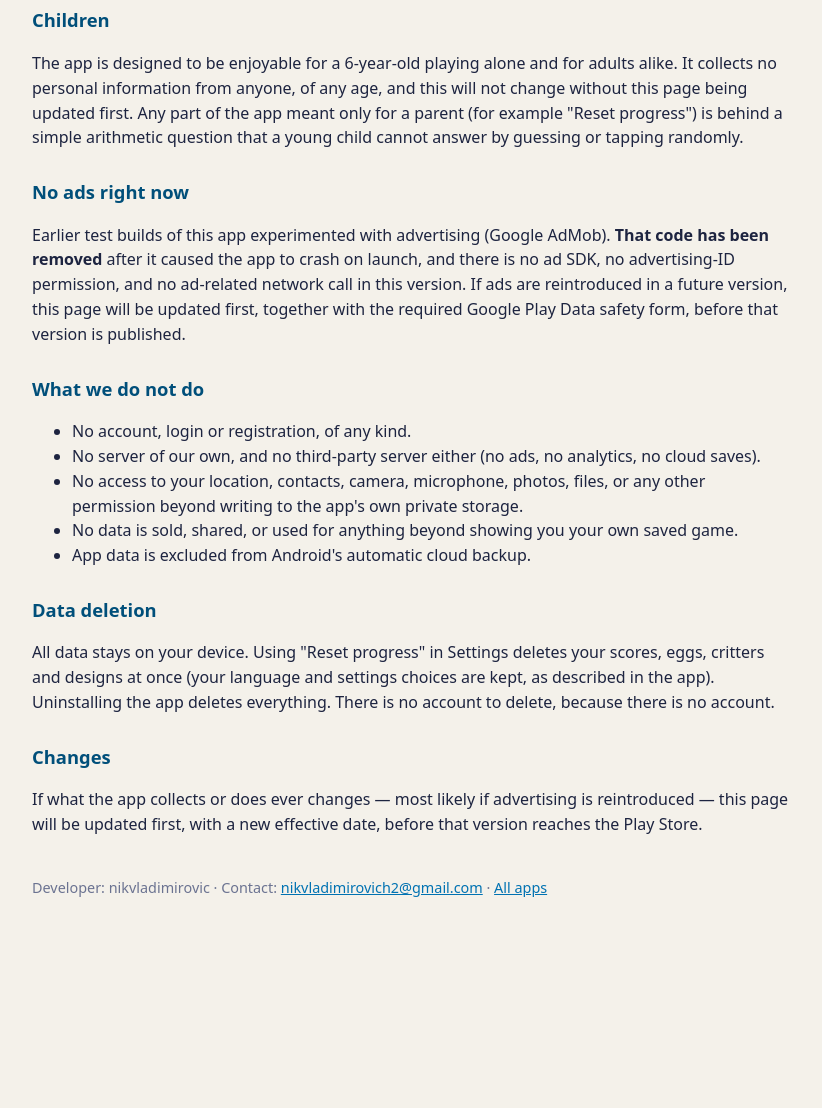
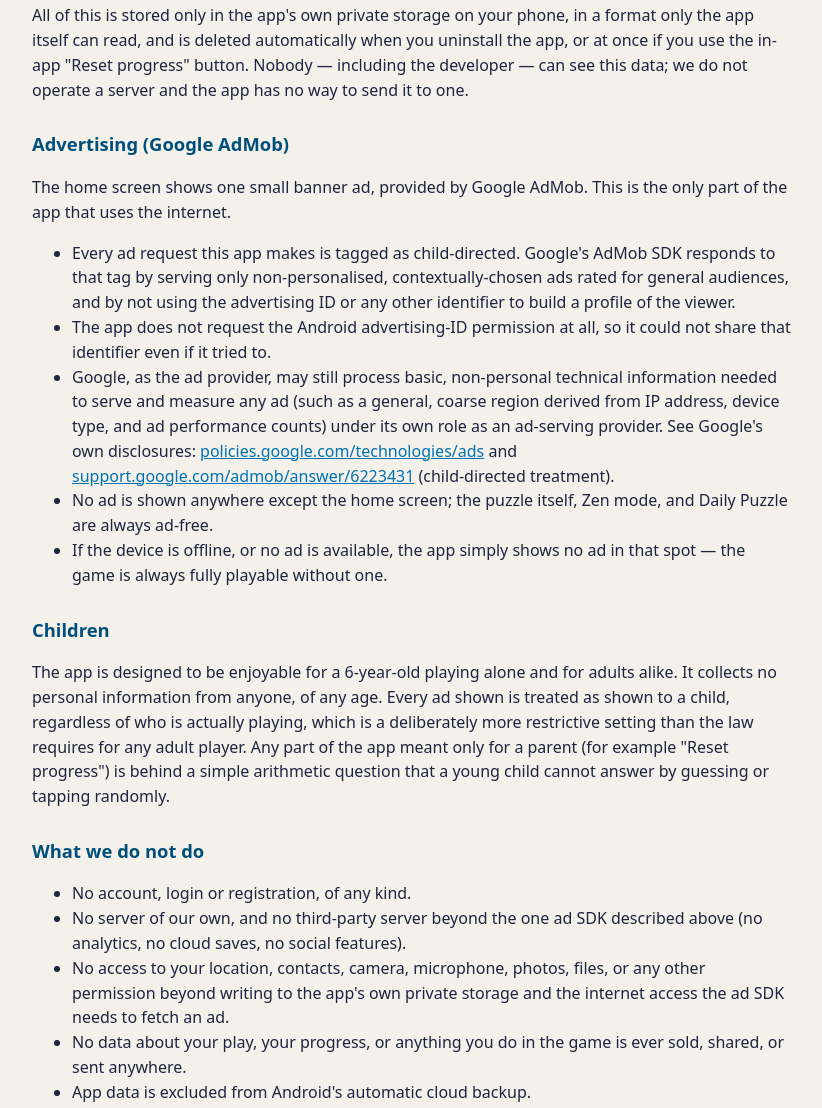
Before and after one commit to nikvladimirovich2/nikvladimirovich2.github.io, a plain HTML site: page blocks-and-critters/privacy.html in a window 1280 px wide. Shown: the part 834-1942 px from the top of the page, without its empty margins (228-1050 px from the left). Before the commit the page ends 1793 px from the top, so only its background shows below. Drawn offline with Linux system fonts and the light colour scheme.

Commit message:
docs: update privacy policy for the returning AdMob banner

```diff
--- a/blocks-and-critters/privacy.html
+++ b/blocks-and-critters/privacy.html
@@ -6,17 +6,22 @@ h1{color:#0072b2;margin-bottom:4px}h2{margin-top:28px;color:#004f7a;font-size:1.
 <h1>Blocks &amp; Critters — Privacy Policy</h1>
 <p class="meta">Effective date: 15 November 2026 · Developer: nikvladimirovic · Contact: <a href="mailto:nikvladimirovich2@gmail.com">nikvladimirovich2@gmail.com</a></p>
 <h2>Summary</h2>
-<p>Blocks &amp; Critters is a block puzzle game for the whole family (6 and up, and adults). As of this
-version, it does the following and nothing else:</p>
+<p>Blocks &amp; Critters is a block puzzle game for the whole family (6 and up, and adults).</p>
 <ul>
 <li>It saves your progress — scores, eggs, the critters you have found, your settings and your chosen
-language — <b>only on your device</b>. Nothing is sent anywhere.</li>
-<li>It does not use the internet. It has no ads, no account, no login, no analytics, no crash-reporting
-service, no chat, and no way to contact other people through the app.</li>
+language — <b>only on your device</b>. Nothing about your play is ever sent anywhere.</li>
+<li>It shows one small banner ad, on the home screen only (never during play), served by <b>Google AdMob</b>.
+That is the app's only use of the internet.</li>
+<li>Every ad request is marked as directed at a mixed audience that includes children, so Google serves only
+non-personalised, contextual ads, rated suitable for general audiences (G), and never collects or uses an
+advertising ID — the app does not even request that permission.</li>
+<li>It has no account, no login, no analytics SDK, no crash-reporting service, no chat, and no way to
+contact other people through the app.</li>
 <li>The only way out of the app is a link to the Google Play Store page for the app itself (for example to
 leave a rating); there is no other external link.</li>
 </ul>
-<p><b>In short: the app collects no data, transmits no data, and works fully offline.</b></p>
+<p><b>In short: the app itself collects and transmits no personal data, and is fully playable offline; the
+only network traffic is the one home-screen ad banner.</b></p>
 <h2>Data stored on your device</h2>
 <table><tr><th>Data</th><th>Purpose</th></tr>
 <tr><td>Your scores, eggs, and the critters you have collected</td><td>So progress is kept between sessions</td></tr>
@@ -26,32 +31,50 @@ leave a rating); there is no other external link.</li>
 itself can read, and is deleted automatically when you uninstall the app, or at once if you use the
 in-app "Reset progress" button. Nobody — including the developer — can see this data; we do not operate
 a server and the app has no way to send it to one.</p>
+<h2>Advertising (Google AdMob)</h2>
+<p>The home screen shows one small banner ad, provided by Google AdMob. This is the only part of the app
+that uses the internet.</p>
+<ul>
+<li>Every ad request this app makes is tagged as child-directed. Google's AdMob SDK responds to that tag
+by serving only non-personalised, contextually-chosen ads rated for general audiences, and by not using
+the advertising ID or any other identifier to build a profile of the viewer.</li>
+<li>The app does not request the Android advertising-ID permission at all, so it could not share that
+identifier even if it tried to.</li>
+<li>Google, as the ad provider, may still process basic, non-personal technical information needed to
+serve and measure any ad (such as a general, coarse region derived from IP address, device type, and ad
+performance counts) under its own role as an ad-serving provider. See Google's own disclosures:
+<a href="https://policies.google.com/technologies/ads">policies.google.com/technologies/ads</a> and
+<a href="https://support.google.com/admob/answer/6223431">support.google.com/admob/answer/6223431</a>
+(child-directed treatment).</li>
+<li>No ad is shown anywhere except the home screen; the puzzle itself, Zen mode, and Daily Puzzle are
+always ad-free.</li>
+<li>If the device is offline, or no ad is available, the app simply shows no ad in that spot — the game is
+always fully playable without one.</li>
+</ul>
 <h2>Children</h2>
 <p>The app is designed to be enjoyable for a 6-year-old playing alone and for adults alike. It collects no
-personal information from anyone, of any age, and this will not change without this page being updated
-first. Any part of the app meant only for a parent (for example "Reset progress") is behind a simple
-arithmetic question that a young child cannot answer by guessing or tapping randomly.</p>
-<h2>No ads right now</h2>
-<p>Earlier test builds of this app experimented with advertising (Google AdMob). <b>That code has been
-removed</b> after it caused the app to crash on launch, and there is no ad SDK, no advertising-ID
-permission, and no ad-related network call in this version. If ads are reintroduced in a future version,
-this page will be updated first, together with the required Google Play Data safety form, before that
-version is published.</p>
+personal information from anyone, of any age. Every ad shown is treated as shown to a child, regardless of
+who is actually playing, which is a deliberately more restrictive setting than the law requires for any
+adult player. Any part of the app meant only for a parent (for example "Reset progress") is behind a
+simple arithmetic question that a young child cannot answer by guessing or tapping randomly.</p>
 <h2>What we do not do</h2>
 <ul>
 <li>No account, login or registration, of any kind.</li>
-<li>No server of our own, and no third-party server either (no ads, no analytics, no cloud saves).</li>
+<li>No server of our own, and no third-party server beyond the one ad SDK described above (no analytics,
+no cloud saves, no social features).</li>
 <li>No access to your location, contacts, camera, microphone, photos, files, or any other permission
-beyond writing to the app's own private storage.</li>
-<li>No data is sold, shared, or used for anything beyond showing you your own saved game.</li>
+beyond writing to the app's own private storage and the internet access the ad SDK needs to fetch an ad.</li>
+<li>No data about your play, your progress, or anything you do in the game is ever sold, shared, or sent
+anywhere.</li>
 <li>App data is excluded from Android's automatic cloud backup.</li>
 </ul>
 <h2>Data deletion</h2>
-<p>All data stays on your device. Using "Reset progress" in Settings deletes your scores, eggs, critters
-and designs at once (your language and settings choices are kept, as described in the app).
-Uninstalling the app deletes everything. There is no account to delete, because there is no account.</p>
+<p>All of your game data stays on your device. Using "Reset progress" in Settings deletes your scores,
+eggs, critters and designs at once (your language and settings choices are kept, as described in the
+app). Uninstalling the app deletes everything. There is no account to delete, because there is no
+account.</p>
 <h2>Changes</h2>
-<p>If what the app collects or does ever changes — most likely if advertising is reintroduced — this page
-will be updated first, with a new effective date, before that version reaches the Play Store.</p>
+<p>If what the app collects or does ever changes, this page will be updated first, with a new effective
+date, before that version reaches the Play Store.</p>
 <footer>Developer: nikvladimirovic · Contact: <a href="mailto:nikvladimirovich2@gmail.com">nikvladimirovich2@gmail.com</a> · <a href="/">All apps</a></footer>
 </body></html>
```
